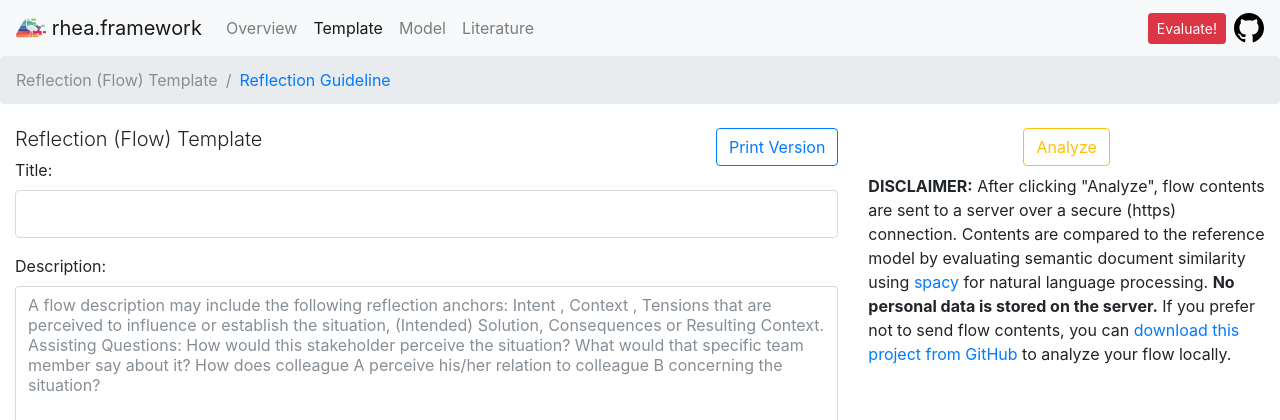
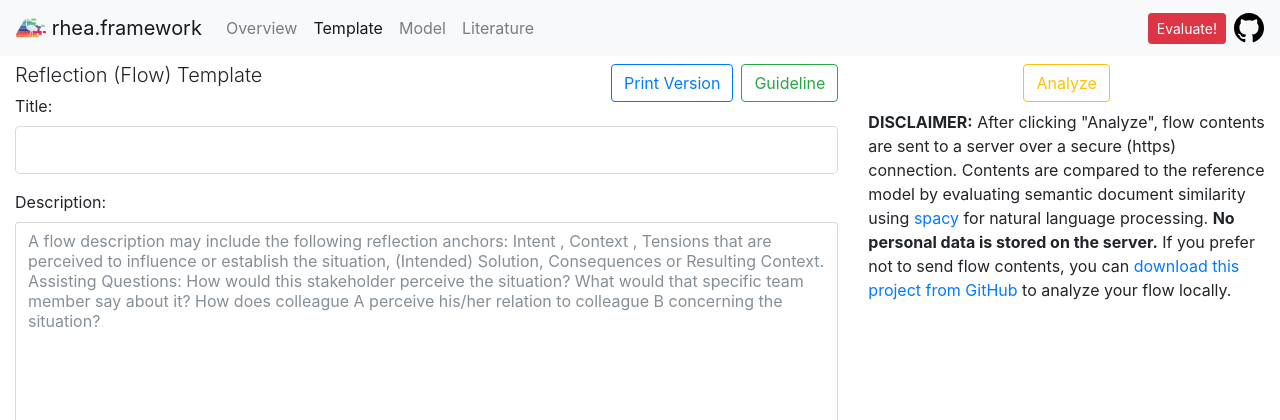
Before and after one commit to rheafmwk/rheafmwk, a Flask app: page /flowtemplate in a window 1280 px wide. Shown: the top 420 px of the page. Run offline with Flask 2, Linux system fonts and the light colour scheme; parts of the project's set-up code (start-up, migrations or seed data) failed here and were passed over; some libraries are stand-ins or nearby versions.

Commit message:
minor changes

```diff
--- a/src/templates/flowtemp.html
+++ b/src/templates/flowtemp.html
@@ -43,18 +43,17 @@
 		  </a>
 	</div>
 	</nav>
-	<nav aria-label="breadcrumb">
+	<!--<nav aria-label="breadcrumb">
 	  <ol class="breadcrumb">
 	    <li class="breadcrumb-item active" aria-current="page">Reflection (Flow) Template</li>
-		<li class="breadcrumb-item" aria-current="page"><a href="/guideline">Reflection Guideline</a></li>
 	  </ol>
-	</nav>
+	</nav>-->
 <div class="container-fluid">
 <div class="row">
   <div class="col-md-8">
 	  <h3 class="text-left lead my-2">Reflection (Flow) Template
-	   <!--<a href="http://www.google.at" class="btn btn-outline-primary float-right ml-2" role="button" aria-pressed="true">Guideline</a>-->
-	  <a href="https://fedora.phaidra.univie.ac.at/fedora/objects/o:780694/methods/bdef:Content/get" class="btn btn-outline-primary float-right" role="button" aria-pressed="true">Print Version</a>
+	  <a href="/guideline" class="btn btn-outline-success float-right ml-2" role="button" aria-pressed="true">Guideline</a>
+	  <a href="https://fedora.phaidra.univie.ac.at/fedora/objects/o:780694/methods/bdef:Content/get" class="btn btn-outline-primary float-right ml-2" role="button" aria-pressed="true">Print Version</a>
 	  </h3>
 	   <div class="form-group">
 		 <label for="flowTitle">Title:</label>
--- a/src/templates/guidelineview.html
+++ b/src/templates/guidelineview.html
@@ -45,8 +45,8 @@
 	</nav>
 	<nav aria-label="breadcrumb">
 	  <ol class="breadcrumb">
-	    <li class="breadcrumb-item active"><a href="/flowtemplate">Reflection (Flow) Template</a></li>
-		<li class="breadcrumb-item" aria-current="page">Reflection Guideline</li>
+	    <li class="breadcrumb-item"><a href="/flowtemplate">Reflection (Flow) Template</a></li>
+		<li class="breadcrumb-item active" aria-current="page">Reflection Guideline</li>
 	  </ol>
 	</nav>
 <div class="container-fluid">
--- a/src/templates/literatureview.html
+++ b/src/templates/literatureview.html
@@ -81,8 +81,9 @@
 					<li><small class="lead">I. Jacobson, G. Booch, and J. Rumbaugh, The Unified Software Development Process. Munich: Addison-Wesley, 2007.</small></li>
 					<li><small class="lead">D. H. Hansson and J. Fried, Rework. Crown Publishing Group, 2010.</small></li>
 					<li><small class="lead">S. A. Haslam, S. D. Reicher, and M. J. Platow, The New Psychology of Leadership. Psychology Press, 2011.</small></li>
+					<li><small class="lead">R. Motschnig and D. Ryback, Transforming Communication in Leadership and Teamwork. Cham: Springer International Publishing, 2016.</small></li>
+					<li><small class="lead">C. R. Rogers, On Personal Power - Inner Strength and its revolutionary Impact. Constable and Robinson Publishing, 1978.</small></li>
 					<li><small class="lead">P. M. Senge, The Fifth Discipline: the Art and Practice of the Learning Organization. London: Random House, 2006.</small></li>
-					<li><small class="lead">C. R. Rogers, On Personal Power - Inner Strength and its revolutionary Impact. Constable and Robinson Publishing, 1978.</small></li>
 					<li><small class="lead">G. Vickers, Human systems are different. Paul Chapman Pub, 1983.</small></li>
 				</ul>
 			</div>
```
